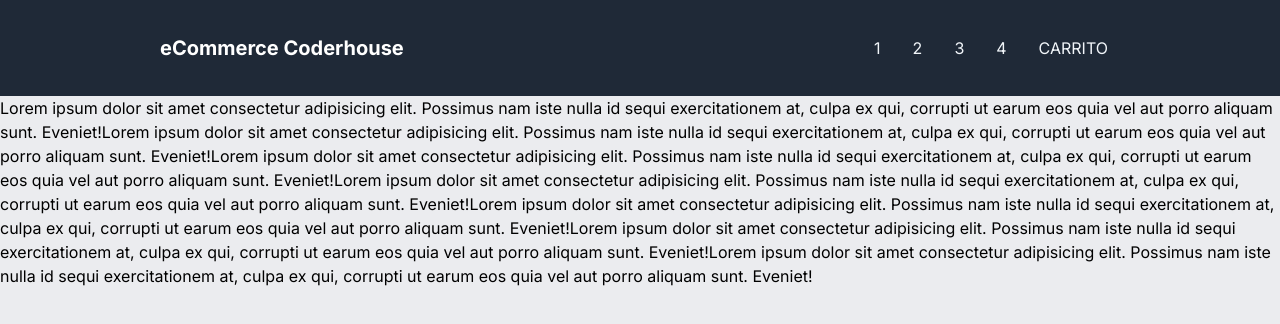
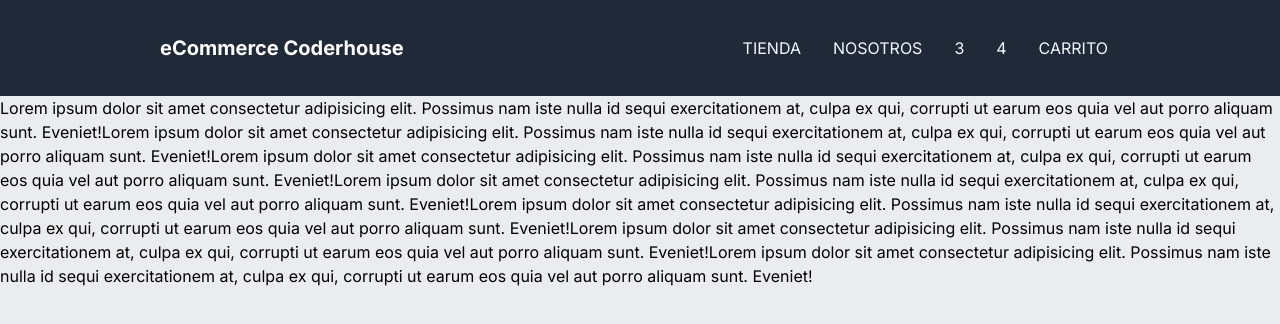
Before and after one commit to MatiasCancina/iTech-eCommerce, a Next.js app: page / in a window 1280 px wide. Shown: the top 324 px of the page. Built offline with nearby package versions, Linux system fonts and the light colour scheme.

Commit message:
nav items name

```diff
--- a/components/NavBar/NavBar.jsx
+++ b/components/NavBar/NavBar.jsx
@@ -6,10 +6,10 @@ export const NavBar = () => {
       <a className="text-white font-bold text-xl">eCommerce Coderhouse</a>
       <nav className="flex justify-between gap-2">
         <a href="#" className="text-base text-slate-100 p-3 ">
-          1
+          TIENDA
         </a>
         <a href="#" className="text-base text-slate-100 p-3 ">
-          2
+          NOSOTROS
         </a>
         <a href="#" className="text-base text-slate-100 p-3 ">
           3
```
